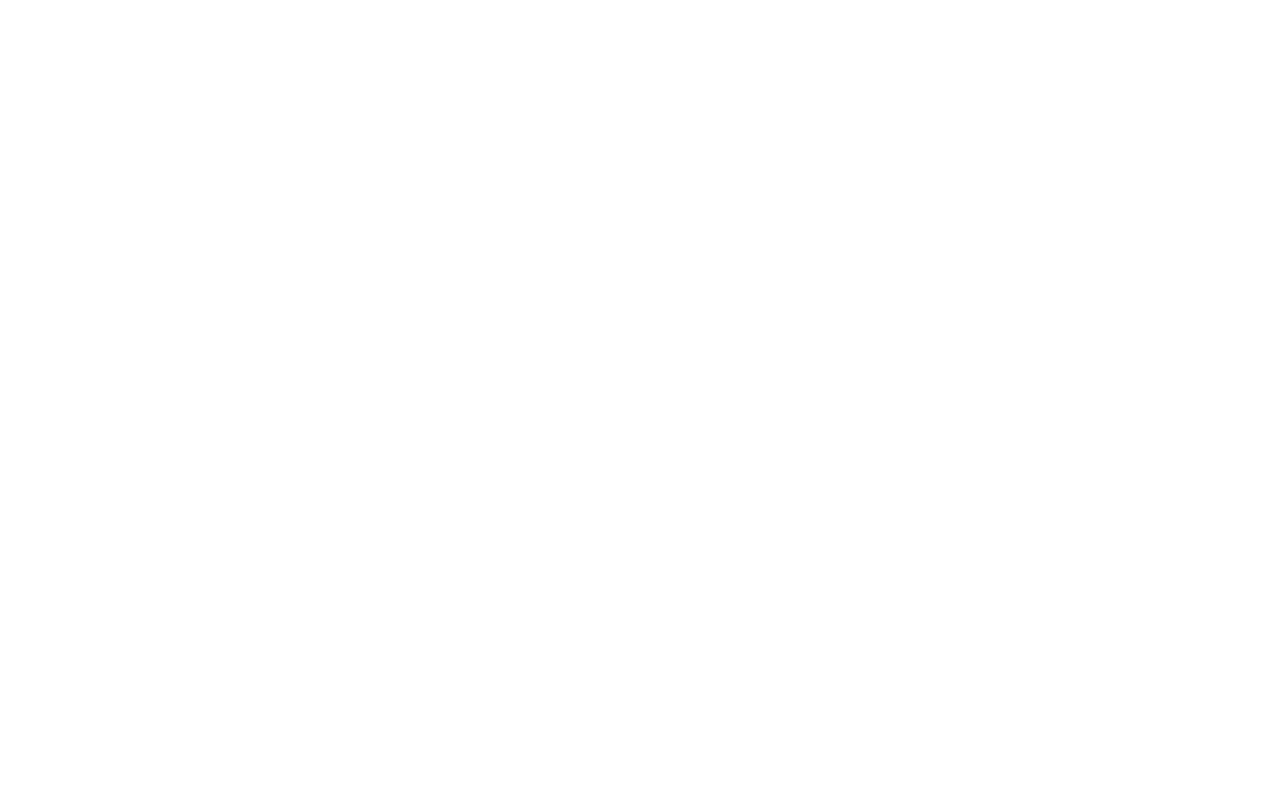
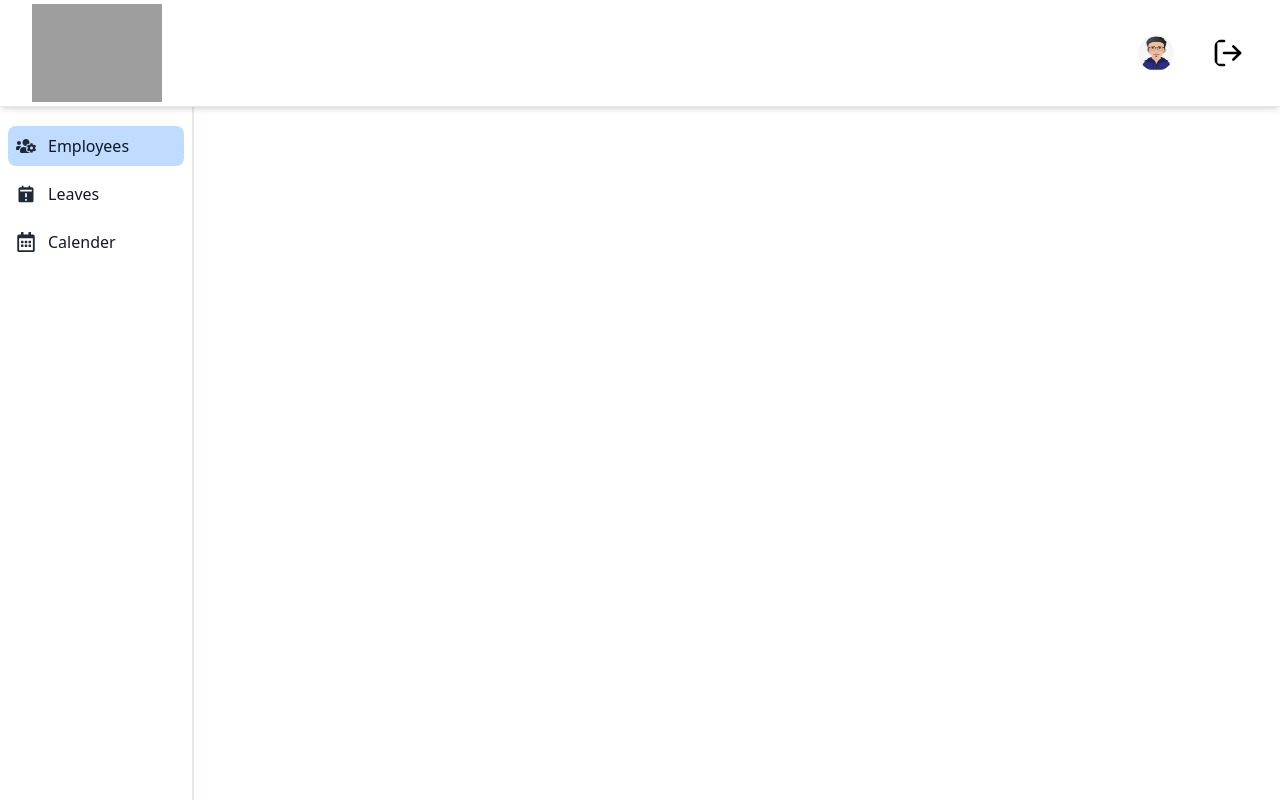
Before and after one commit to ShubhamDhatwalia/Deftsoft, a React (Create React App) app in the folder client/: page /admin/employees in a window 1280 px wide. Before the commit this address had no page. Built offline with nearby package versions, Linux system fonts and the light colour scheme; grey boxes are pictures that could not be loaded.

Commit message:
Employees tab included

```diff
--- a/client/src/App.js
+++ b/client/src/App.js
@@ -20,7 +20,7 @@ import PMprojects from './projectManager/pages/Projects';
 import Dashboard from "./admin/pages/Dashboard";
 import Employees from "./admin/pages/Employees";
 import Leaves from "./admin/pages/Leaves";
-import Projects from "./admin/pages/Projects";
+// import Projects from "./admin/pages/Projects";
 import Calender from "./admin/pages/Calender";
 
 import EmDashboard from "./employeeComp/pages/Dashboard";
@@ -52,8 +52,8 @@ const App = () => {
         <Route path="/admin" element={<Admin />}>
           <Route index element={<Navigate to="dashboard" replace />} />
           <Route path="dashboard" element={<Dashboard />} />
-          <Route path="task" element={<Projects />} />
-          <Route path="todo" element={<Employees />} />
+          {/* <Route path="task" element={<Projects />} /> */}
+          <Route path="employees" element={<Employees />} />
           <Route path="leaves" element={<Leaves />} />
           <Route path="calender" element={<Calender />} />
         </Route>
--- /dev/null
+++ b/client/src/admin/CreateEmployee.js
@@ -0,0 +1,9 @@
+import React from 'react'
+
+function CreateEmployee() {
+  return (
+    <div>CreateEmployee</div>
+  )
+}
+
+export default CreateEmployee;
--- /dev/null
+++ b/client/src/admin/EmployeeList.js
@@ -0,0 +1,9 @@
+import React from 'react'
+
+function EmployeeList() {
+  return (
+    <div>EmployeeList</div>
+  )
+}
+
+export default EmployeeList;
--- a/client/src/admin/Sidebar/Sidebar.jsx
+++ b/client/src/admin/Sidebar/Sidebar.jsx
@@ -1,10 +1,9 @@
 import React from "react";
 import { NavLink } from "react-router-dom";
 import { AiFillPieChart } from "react-icons/ai";
-import { MdOutlineTaskAlt } from "react-icons/md";
-import { LuListTodo } from "react-icons/lu";
 import { BiSolidCalendarExclamation } from "react-icons/bi";
 import { FaRegCalendarAlt } from "react-icons/fa";
+import { FaUsersCog } from "react-icons/fa";
 
 function Sidebar() {
   return (
@@ -12,8 +11,6 @@ function Sidebar() {
       <div className="fixed left-0 h-screen border-r-2 border-gray-200">
         <div className="h-full pl-2 pt-5 w-48">
           <ul className="space-y-2 font-medium flex flex-col justify-center">
-
-
             <li className="w-44">
               <NavLink
                 to="dashboard"
@@ -28,7 +25,7 @@ function Sidebar() {
                 <span className="ms-3">Dashboard</span>
               </NavLink>
             </li>
-            <li className="w-44">
+            {/* <li className="w-44">
               <NavLink
                 to="task"
                 className={({ isActive }) =>
@@ -40,18 +37,18 @@ function Sidebar() {
                 <MdOutlineTaskAlt className="w-5 h-5 text-gray-800" />
                 <span className="ms-3">Task</span>
               </NavLink>
-            </li>
+            </li> */}
             <li className="w-44">
               <NavLink
-                to="todo"
+                to="employees"
                 className={({ isActive }) =>
                   `flex items-center p-2 text-gray-900 rounded-lg ${
                     isActive ? "bg-blue-200 dark:text-black" : "text-gray-900"
                   } hover:bg-blue-200 dark:hover:text-gray-700 group`
                 }
               >
-                <LuListTodo className="w-5 h-5 text-gray-800" />
-                <span className="ms-3">TODO</span>
+                <FaUsersCog className="w-5 h-5 text-gray-800" />
+                <span className="ms-3">Employees</span>
               </NavLink>
             </li>
             <li className="w-44">
--- a/client/src/admin/pages/Dashboard.js
+++ b/client/src/admin/pages/Dashboard.js
@@ -2,11 +2,13 @@ import React from "react";
 import { Circle } from "rc-progress";
 import { FaUsers } from "react-icons/fa6";
 import CountUp from 'react-countup';
+import { FaLaptopCode } from "react-icons/fa";
+import { GrDocumentConfig } from "react-icons/gr";
+import { MdAutoGraph } from "react-icons/md";
 
 function Dashboard() {
   return (
     <>
-
       {/* ---------- Progress bars ----------- */}
 
       <div className="flex justify-center flex-wrap mt-1 gap-4">
@@ -40,7 +42,7 @@ function Dashboard() {
 
         <div className="bg-orange-50 m-4 p-4 rounded-xl shadow-lg hover:scale-105 transition duration-200">
           <div className="mb-1 text-center flex justify-between gap-28">
-            <FaUsers size={30} />
+            <MdAutoGraph size={30} />
             <div className="relative" style={{ width: 50, height: 50 }}>
               <Circle
                 percent={20}
@@ -68,7 +70,7 @@ function Dashboard() {
 
         <div className="bg-lime-100 m-4 p-4 rounded-xl shadow-lg hover:scale-105 transition duration-200">
           <div className="mb-1 text-center flex justify-between gap-28">
-            <FaUsers size={30} />
+            <FaLaptopCode size={30} />
             <div className="relative" style={{ width: 50, height: 50 }}>
               <Circle
                 percent={50}
@@ -98,7 +100,7 @@ function Dashboard() {
 
         <div className="bg-violet-50 m-4 p-4 rounded-xl shadow-lg hover:scale-105 transition duration-200">
           <div className="mb-1 text-center flex justify-between gap-28">
-            <FaUsers size={30} />
+            <GrDocumentConfig size={30} />
             <div className="relative" style={{ width: 50, height: 50 }}>
               <Circle
                 percent={10}
@@ -124,7 +126,6 @@ function Dashboard() {
           </div>
         </div>
       </div>
-
     </>
   );
 }
--- a/client/src/admin/pages/Employees.js
+++ b/client/src/admin/pages/Employees.js
@@ -1,8 +1,13 @@
-import React from 'react'
+import React from 'react';
+import CreateEmployee from '../CreateEmployee';
+import EmployeeList from '../EmployeeList';
 
 function Employees() {
   return (
-    <div>Employees</div>
+    <>
+      <CreateEmployee />
+      <EmployeeList />
+    </>
   )
 }
 
--- a/client/src/components/SideDrawer.jsx
+++ b/client/src/components/SideDrawer.jsx
@@ -1,6 +1,7 @@
 
 import React, { useState, useEffect, useRef } from "react";
 import { LuLogOut } from "react-icons/lu";
+import avtar from '../assests/images/avtar.png';
 
 const SideDrawer = () => {
   const [showProfile, setShowProfile] = useState(false);
@@ -26,6 +27,7 @@ const SideDrawer = () => {
   }, []);
 
   return (
+    <>
       <div className="relative" ref={drawerRef}>
         <button
           className="flex items-center text-black focus:outline-none"
@@ -34,19 +36,19 @@ const SideDrawer = () => {
           <div className="flex-shrink-0">
             <img
               className="w-10 h-10  rounded-full hover:border-blue-300 border-2 border-white transition duration-300"
-            src="avatar.jpg" // Replace it with user's avatar
+              src={avtar} // Replace it with user's avatar
               alt="User Avatar"
             />
           </div>
         </button>
         {showProfile && (
-        <div className="absolute border shadow-2xl flex flex-col justify-between p-4 right-[-80px] mt-2 w-70  rounded-xl bg-white z-10">
+          <div className="absolute border shadow-2xl flex flex-col justify-between p-4 right-[-80px] mt-2 w-72  rounded-xl bg-white z-10">
             <div className="flex flex-col justify-around gap-2">
-            <div className="flex items-center py-2 px-4 border mb-3 hover:bg-blue-200 rounded-lg">
+              <div className="flex items-center py-2 px-4 border-2 mb-3 hover:border-blue-200 hover:bg-blue-200 rounded-lg overflow-hidden cursor-pointer">
                 <div className="flex-shrink-0">
                   <img
                     className="w-10 h-10 rounded-full"
-                  src="avatar.jpg" // Replace with user's avatar
+                    src={avtar} // Replace with user's avatar
                     alt="User Avatar"
                   />
                 </div>
@@ -59,11 +61,13 @@ const SideDrawer = () => {
                   </div>
                 </div>
               </div>
-            <div className="mb-8">
-              <h4 className="p-2 rounded-lg hover:bg-blue-200">
+              <div className="mb-12">
+                <h4 className="p-2 rounded-lg hover:bg-blue-200 cursor-pointer">
                   User ID: 12345678
                 </h4>
-              <h4 className="p-2 rounded-lg hover:bg-blue-200">Designation:</h4>
+                <h4 className="p-2 rounded-lg hover:bg-blue-200 cursor-pointer">
+                  Designation:
+                </h4>
               </div>
             </div>
             <button className="flex w-full text-black-600 text- py-2 pr-2 items-center font-medium gap-2 rounded-lg hover:bg-rose-500 bg-slate-200">
@@ -73,6 +77,7 @@ const SideDrawer = () => {
           </div>
         )}
       </div>
+    </>
   );
 };
 
```
Also changed, not shown: client/src/assests/images/avtar.png (added). Lines whose indentation alone changed are shown as unchanged.
